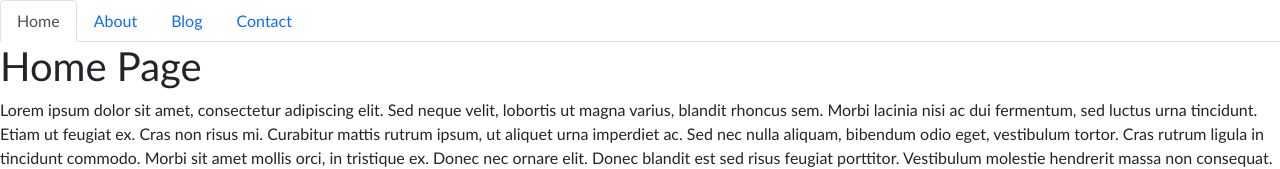
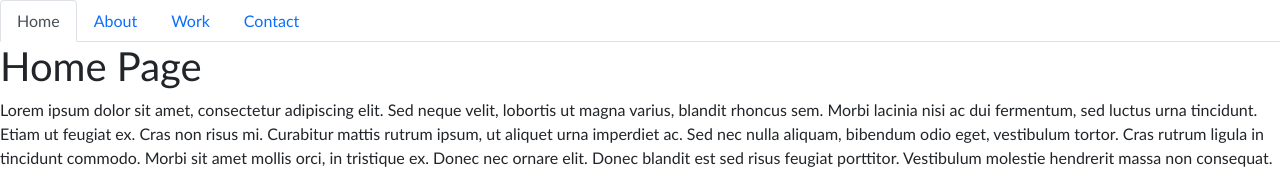
Before and after one commit to AMIrene/irene_adam_manik_portfolio, a React (Create React App) app: page / in a window 1280 px wide. Shown: the top 169 px of the page. Built offline with nearby package versions, Linux system fonts and the light colour scheme.

Commit message:
added navbar

```diff
--- a/src/components/NavTabs.js
+++ b/src/components/NavTabs.js
@@ -1,6 +1,5 @@
 import React from 'react';
 
-// TODO: Add a comment explaining how we are able to extract the key value pairs from props
 
 function NavTabs({ currentPage, handlePageChange }) {
   return (
@@ -9,7 +8,6 @@
         <a
           href="#home"
           onClick={() => handlePageChange('Home')}
-          //*  TODO: BONUS: Add a comment explaining what kind of operator this is and what it is checking for
 
           className={currentPage === 'Home' ? 'nav-link active' : 'nav-link'}
         >
@@ -20,7 +18,6 @@
         <a
           href="#about"
           onClick={() => handlePageChange('About')}
-          //  TODO: Add a comment explaining what this logic is doing
 
           className={currentPage === 'About' ? 'nav-link active' : 'nav-link'}
         >
@@ -29,19 +26,17 @@
       </li>
       <li className="nav-item">
         <a
-          href="#blog"
-          onClick={() => handlePageChange('Blog')}
-          //  TODO: Add a comment explaining what this logic is doing
+          href="#work"
+          onClick={() => handlePageChange('Work')}
 
-          className={currentPage === 'Blog' ? 'nav-link active' : 'nav-link'}
+          className={currentPage === 'Work' ? 'nav-link active' : 'nav-link'}
         >
-          Blog
+          Work
         </a>
       </li>
       <li className="nav-item">
         <a
           href="#contact"
-          //  TODO: Add a comment explaining what this logic is doing
 
           onClick={() => handlePageChange('Contact')}
           className={currentPage === 'Contact' ? 'nav-link active' : 'nav-link'}
```
